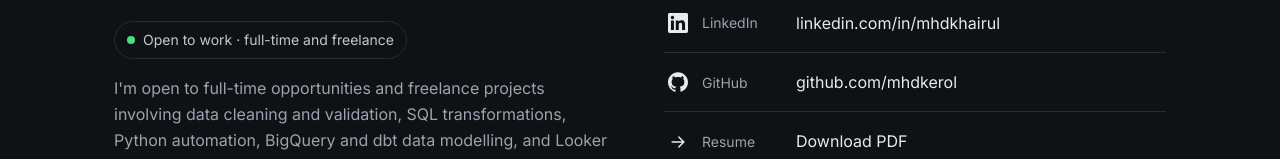
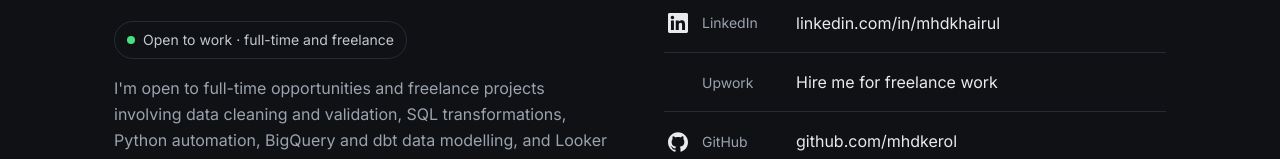
Before and after one commit to mhdkerol/mhdkerol.github.io, a plain HTML site: page index.html in a window 1280 px wide. Shown: the part 4506-4665 px from the top of the page. Drawn offline with Linux system fonts and the light colour scheme.

Commit message:
Add Upwork profile link to Contact and README
Co-Authored-By: Claude Opus 5.5 <noreply@anthropic.com>
Claude-Session: https://claude.ai/code/session_012fPkQ9x4f7obHc9gZY7dQK

```diff
--- a/index.html
+++ b/index.html
@@ -279,6 +279,10 @@
           <svg class="icon" aria-hidden="true"><use href="assets/img/icons.svg#i-linkedin"></use></svg>
           <span class="label">LinkedIn</span><span class="value">linkedin.com/in/mhdkhairul</span>
         </a></li>
+        <li><a href="https://www.upwork.com/freelancers/~019ff9cebfa9b17c10" target="_blank" rel="noopener">
+          <svg class="icon" aria-hidden="true"><use href="assets/img/icons.svg#i-upwork"></use></svg>
+          <span class="label">Upwork</span><span class="value">Hire me for freelance work</span>
+        </a></li>
         <li><a href="https://github.com/mhdkerol" target="_blank" rel="noopener">
           <svg class="icon" aria-hidden="true"><use href="assets/img/icons.svg#i-github"></use></svg>
           <span class="label">GitHub</span><span class="value">github.com/mhdkerol</span>
```
Also changed, not shown: assets/img/icons.svg, 1 other file.
